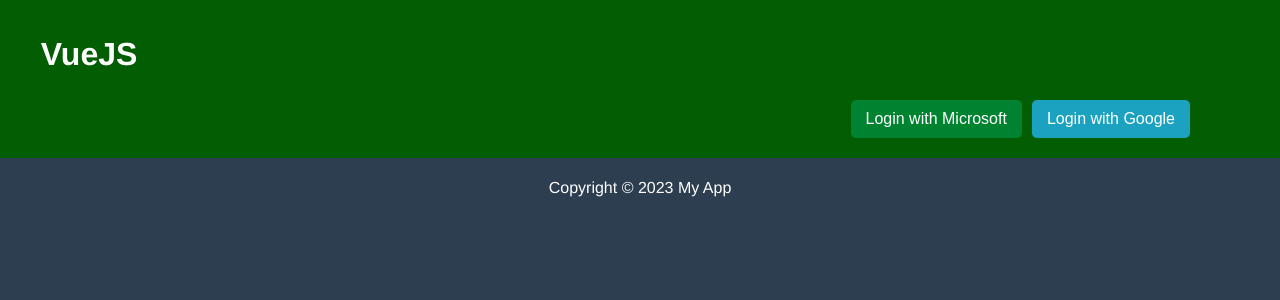
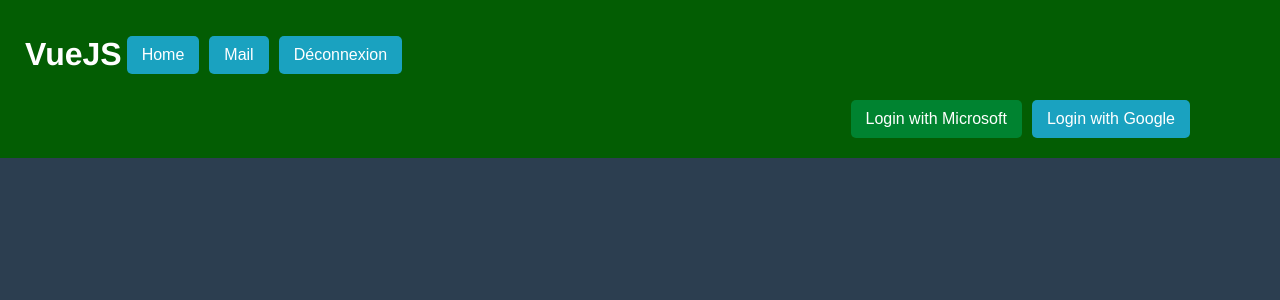
Before and after one commit to Clement-Besnard/MicrosoftMails, a Vue app: page / in a window 1280 px wide. Shown: the top 300 px of the page. Built offline with nearby package versions, Linux system fonts and the light colour scheme.

Commit message:
ajout des boutons Home Mail et Déconnexion, en cours de modifs pour qu'ils marchent

```diff
--- a/src/components/BaseButton.vue
+++ b/src/components/BaseButton.vue
@@ -62,11 +62,11 @@ export default {
       if (this.disabled) {
         if (this.color === 'primary') {
           classes.push('base-button--disabled-primary');
-        } else if(this.color === 'warn'){
+        } else if (this.color === 'warn') {
           classes.push('base-button--disabled-warn');
-        }else if(this.color === 'danger'){
+        } else if (this.color === 'danger') {
           classes.push('base-button--disabled-danger');
-        }else{
+        } else {
           classes.push('base-button--disabled');
         }
       }
@@ -104,7 +104,7 @@ export default {
 }
 
 .base-button--primary {
-    background-color: rgb(26, 162, 192);
+    background-color: blue; /* Changer la couleur à bleu */
     color: white;
 }
 
@@ -119,19 +119,18 @@ export default {
 }
 
 .base-button--disabled {
-
   color: white;
   cursor: not-allowed;
 }
 
 .base-button--disabled-primary {
-  background-color: rgb(70, 177, 244);
+  background-color: rgb(0, 97, 29);
   color: white;
   cursor: not-allowed;
 }
 
 .base-button--hovered-primary {
-  background-color: rgb(28, 141, 167);
+  background-color: rgb(10, 199, 241);
 }
 
 .base-button--hovered-warn {
@@ -143,6 +142,7 @@ export default {
   color: white;
   cursor: not-allowed;
 }
+
 .base-button--hovered-danger {
   background-color: rgb(212, 0, 0);
 }
--- a/src/components/BaseLayout.vue
+++ b/src/components/BaseLayout.vue
@@ -2,11 +2,21 @@
   <div>
     <header class="green-header">
       <div class="header-container">
-        <h1>VueJS</h1>
-        <span class='username' v-if="username">{{ username }}</span>
-        <span v-else>
-          <SigninButton @signin-success="onSignInSuccess" />
-        </span>
+        <div class="buttons-container">
+          <h1>VueJS</h1>
+
+          <BaseButton @click="goHome" color="primary">Home</BaseButton>
+          <BaseButton @click="goMail" color="primary">Mail</BaseButton>
+          <BaseButton @click="logout" color="primary">Déconnexion</BaseButton>
+        </div>
+
+        <div>
+
+          <span class='username' v-if="username">{{ username }}</span>
+          <span v-else>
+            <SigninButton @signin-success="onSignInSuccess" />
+          </span>
+        </div>
       </div>
     </header>
     <main>
@@ -14,27 +24,55 @@
     </main>
 
     <footer>
-      <p style="color: #ffffff; ">Copyright © 2023 My App</p>
+      <p style="color: #ffffff;"></p>
     </footer>
   </div>
 </template>
 
 <script>
 import SigninButton from "@/components/SigninButton.vue";
+import BaseButton from "@/components/BaseButton.vue";
 
 export default {
   name: "BaseLayout",
   components: {
     SigninButton,
+    BaseButton,
   },
   props: ['username'],
   methods: {
     onSignInSuccess(username) {
       this.$emit('set-username', username);
-    }
+    },
+    goHome() {
+      // Logic for navigating to the home page
+      console.log("Navigating to the home page");
+    },
+    goMail() {
+      // Logic for navigating to the mail page
+      console.log("Navigating to the mail page");
+    },
+    logout() {
+      // Logic for user logout
+      console.log("User logout");
+      // You can add further logic here, such as clearing tokens or redirecting
+    },
   },
   mounted() {
-    console.log('HomePage mounted. Username:', this.username);
+    console.log('BaseLayout mounted. Username:', this.username);
   },
 };
 </script>
+
+<style scoped>
+.buttons-container {
+  display: flex;
+  justify-content: flex-start;
+  align-items: center; /* Aligner les éléments verticalement au centre */
+}
+
+/* Ajout de styles pour le bouton de déconnexion */
+.base-button--logout {
+  margin-right: 10px;
+}
+</style>
```
Lines whose indentation alone changed are shown as unchanged.
